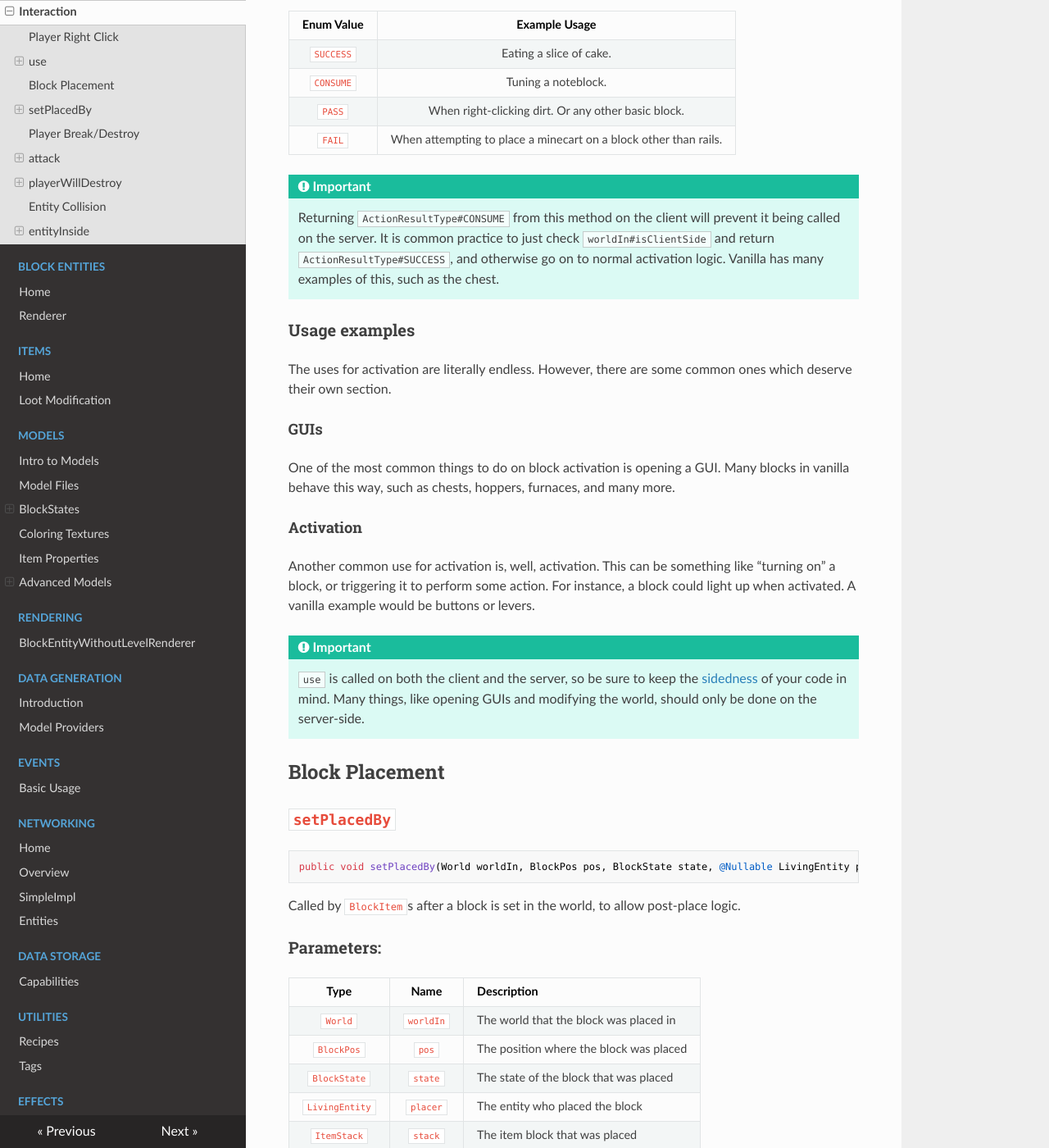
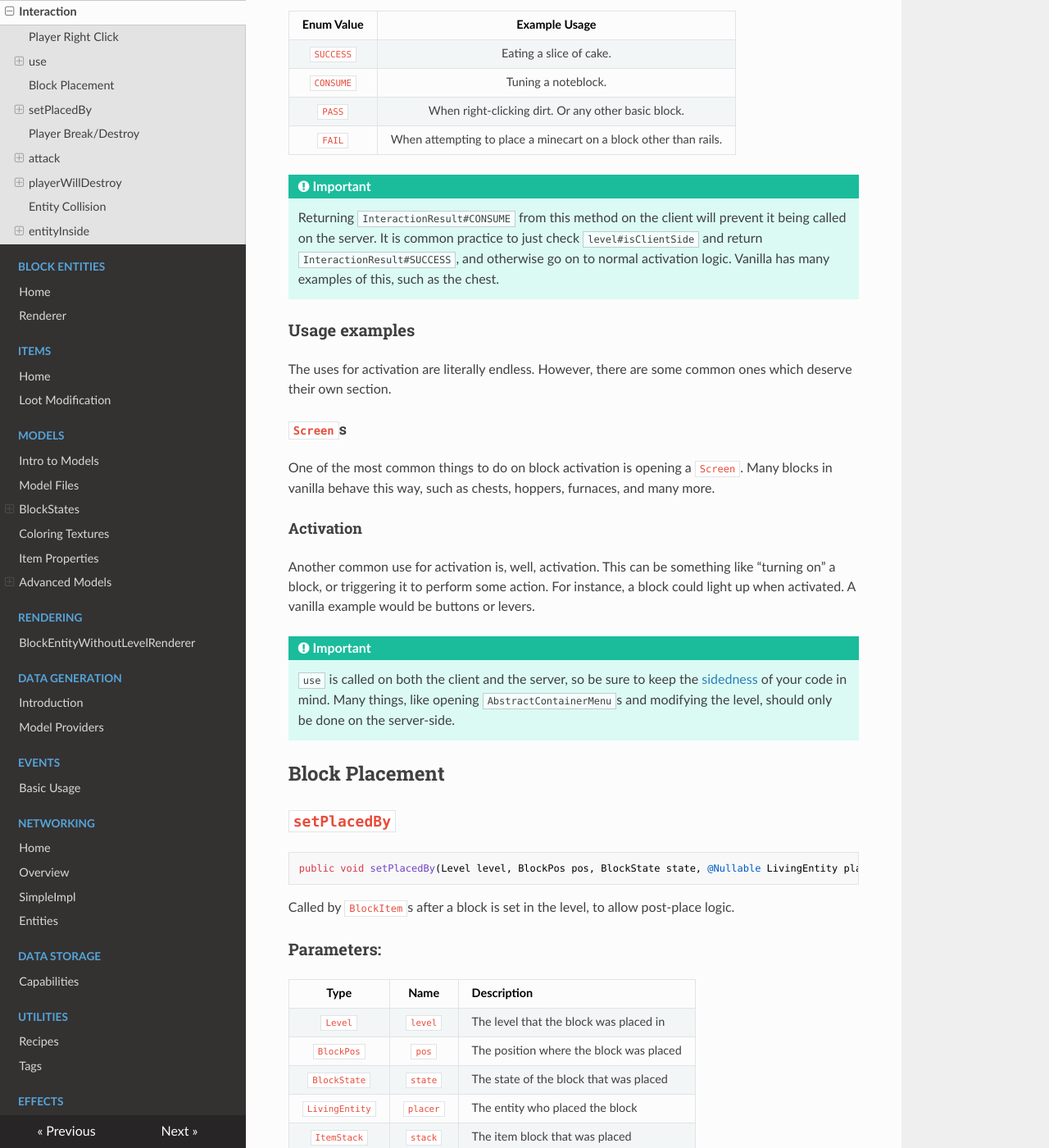
Before and after one commit to MinecraftForge/Documentation, an MkDocs documentation site: the page built from docs/blocks/interaction.md, in a window 1280 px wide and 1400 px high, scrolled down 1095 px. Shown: the whole window at 82% size. Built offline with MkDocs 1.6.1, drawn with Linux system fonts in a browser that asks for light colours; nearby versions of some CDN libraries; some of the changed text lies outside the part shown.

Commit message:
Update `blocks`
- There's another `InteractionResult` called `CONSUME_PARTIAL` that only seems to be used for `BlockItem`s whenever a use result returns `CONSUME`, so just leaving it out for now.

````diff
--- a/docs/blocks/interaction.md
+++ b/docs/blocks/interaction.md
@@ -13,7 +13,7 @@ Since left clicking, or "punching", a block does not generally result in any uni
 ----------------
 
 ```java
-public ActionResultType use(BlockState state, World worldIn, BlockPos pos, PlayerEntity player, Hand handIn, BlockRayTraceResult hit)
+public InteractionResult use(BlockState state, Level level, BlockPos pos, Player player, InteractionHand hand, BlockHitResult hit)
 ```
 
 This is the method that controls right click behavior.
@@ -22,15 +22,15 @@ This is the method that controls right click behavior.
 |         Type          |     Name     |                  Description                  |
 |:---------------------:|:------------:|:----------------------------------------------|
 |      `BlockState`     |   `state`    | The state of the block that was clicked       |
-|        `World`        |  `worldIn`   | The world that the block was clicked in       |
+|        `Level`        |  `level`   | The level that the block was clicked in       |
 |       `BlockPos`      |    `pos`     | The position of the block that was clicked    |
-|     `PlayerEntity`    |   `player`   | The player who did the clicking               |
-|         `Hand`        |   `handIn`   | The hand with which the player clicked        |
-| `BlockRayTraceResult` |    `hit`     | Where on the block's bounds it was hit        |
+|     `Player`    |   `player`   | The player who did the clicking               |
+|         `InteractionHand`        |   `hand`   | The hand with which the player clicked        |
+| `BlockHitResult` |    `hit`     | Where on the block's bounds it was hit        |
 
 #### Return Value
 
-`ActionResultType` is the result right clicking, see example usages below. `ActionResultType#SUCCESS` means the right click action was successful. `ActionResultType#CONSUME` means that the right click action was consumed. `ActionResultType#PASS` is the default behavior, for when the block has no right click behavior, and allows something else to handle the right click. `ActionResultType#FAIL` means that the action failed.
+`InteractionResult` is the result right clicking, see example usages below. `InteractionResult#SUCCESS` means the right click action was successful. `InteractionResult#CONSUME` means that the right click action was consumed. `InteractionResult#PASS` is the default behavior, for when the block has no right click behavior, and allows something else to handle the right click. `InteractionResult#FAIL` means that the action failed.
 
 | Enum Value |                           Example Usage                          |
 |:----------:|:----------------------------------------------------------------:|
@@ -40,22 +40,22 @@ This is the method that controls right click behavior.
 |   `FAIL`   | When attempting to place a minecart on a block other than rails. |
 
 !!! important
-    Returning `ActionResultType#CONSUME` from this method on the client will prevent it being called on the server. It is common practice to just check `worldIn#isClientSide` and return `ActionResultType#SUCCESS`, and otherwise go on to normal activation logic. Vanilla has many examples of this, such as the chest.
+    Returning `InteractionResult#CONSUME` from this method on the client will prevent it being called on the server. It is common practice to just check `level#isClientSide` and return `InteractionResult#SUCCESS`, and otherwise go on to normal activation logic. Vanilla has many examples of this, such as the chest.
 
 ### Usage examples
 
 The uses for activation are literally endless. However, there are some common ones which deserve their own section.
 
-#### GUIs
+#### `Screen`s
 
-One of the most common things to do on block activation is opening a GUI. Many blocks in vanilla behave this way, such as chests, hoppers, furnaces, and many more.
+One of the most common things to do on block activation is opening a `Screen`. Many blocks in vanilla behave this way, such as chests, hoppers, furnaces, and many more.
 
 #### Activation
 
 Another common use for activation is, well, activation. This can be something like "turning on" a block, or triggering it to perform some action. For instance, a block could light up when activated. A vanilla example would be buttons or levers.
 
 !!! important
-    `use` is called on both the client and the server, so be sure to keep the [sidedness][] of your code in mind. Many things, like opening GUIs and modifying the world, should only be done on the server-side.
+    `use` is called on both the client and the server, so be sure to keep the [sidedness][] of your code in mind. Many things, like opening `AbstractContainerMenu`s and modifying the level, should only be done on the server-side.
 
 Block Placement
 --------------------
@@ -64,16 +64,16 @@ Block Placement
 ----------------
 
 ```java
-public void setPlacedBy(World worldIn, BlockPos pos, BlockState state, @Nullable LivingEntity placer, ItemStack stack)
+public void setPlacedBy(Level level, BlockPos pos, BlockState state, @Nullable LivingEntity placer, ItemStack stack)
 ```
 
-Called by `BlockItem`s after a block is set in the world, to allow post-place logic.
+Called by `BlockItem`s after a block is set in the level, to allow post-place logic.
 
 
 ### Parameters:
 |      Type       |     Name     |                  Description                  |
 |:---------------:|:------------:|:----------------------------------------------|
-|     `World`     |  `worldIn`   | The world that the block was placed in        |
+|     `Level`     |  `level`   | The level that the block was placed in        |
 |    `BlockPos`   |    `pos`     | The position where the block was placed       |
 |   `BlockState`  |   `state`    | The state of the block that was placed        |
 |  `LivingEntity` |   `placer`   | The entity who placed the block               |
@@ -86,7 +86,7 @@ Player Break/Destroy
 ----------------
 
 ```java
-public void attack(BlockState state, World worldIn, BlockPos pos, PlayerEntity player)
+public void attack(BlockState state, Level level, BlockPos pos, Player player)
 ```
 
 Called on a block when it is clicked by a player.
@@ -100,9 +100,9 @@ Called on a block when it is clicked by a player.
 |      Type       |     Name     |                  Description                  |
 |:---------------:|:------------:|:----------------------------------------------|
 |   `BlockState`  |   `state`    | The state of the block that was clicked       |
-|     `World`     |  `worldIn`   | The world that the block was clicked in       |
+|     `Level`     |  `level`   | The level that the block was clicked in       |
 |    `BlockPos`   |    `pos`     | The position of the block that was clicked    |
-|  `PlayerEntity` |   `player`   | The player who did the clicking               |
+|  `Player` |   `player`   | The player who did the clicking               |
 
 ### Usage example
 This method is perfect for adding custom events when a player clicks on a block.
@@ -114,25 +114,25 @@ By default, this method does nothing.
 ----------------
 
 ```java
-public void playerWillDestroy(World worldIn, BlockPos pos, BlockState state, PlayerEntity player)
+public void playerWillDestroy(Level level, BlockPos pos, BlockState state, Player player)
 ```
 
-Called before the Block is set to air in the world. Called regardless of if the player's tool can actually collect this block.
+Called before the Block is set to air in the level. Called regardless of if the player's tool can actually collect this block.
 
 ### Parameters:
 |      Type       |    Name     |                 Description                  |
 |:---------------:|:-----------:|:---------------------------------------------|
-|     `World`     |  `worldIn`  | The world that the block was destroyed       |
+|     `Level`     |  `level`  | The level that the block was destroyed       |
 |   `BlockPos`    |    `pos`    | The position of the block that was destroyed |
 |   `BlockState`  |   `state`   | The state of the block that was destroyed    |
-|  `PlayerEntity` |   `player`  | The player who harvested the block           |
+|  `Player` |   `player`  | The player who harvested the block           |
 
 ### Usage example
 This method is perfect for adding custom events as a result of a player destroying a block
 
 This method has important behavior in the `Block` class so be sure to call the super method.
 ```java
-super.playerWillDestroy(worldIn, pos, state, player);
+super.playerWillDestroy(level, pos, state, player);
 ```
 
 The `TNTBlock` overrides this method to cause it's explosion when a player destroys it if its `unstable` property is `true`.
@@ -147,7 +147,7 @@ Entity Collision
 ----------------
 
 ```java
-public void entityInside(BlockState state, World worldIn, BlockPos pos, Entity entityIn)
+public void entityInside(BlockState state, Level level, BlockPos pos, Entity entity)
 ```
 
 This method is called whenever an entity collides with the block.
@@ -157,9 +157,9 @@ This method is called whenever an entity collides with the block.
 |      Type       |    Name     |                    Description                   |
 |:---------------:|:-----------:|:-------------------------------------------------|
 |   `BlockState`  |   `state`   | The state of the block that was collided with    |
-|     `World`     |  `worldIn`  | The world where the collided block is located    |
+|     `Level`     |  `level`  | The level where the collided block is located    |
 |   `BlockPos`    |    `pos`    | The position of the block that was collided with |
-|    `Entity`     |  `entityIn` | The entity who collided with the block           |
+|    `Entity`     |  `entity` | The entity who collided with the block           |
 
 ### Usage examples
 
````
Also changed, not shown: docs/blocks/blocks.md (+2 -2 lines), docs/blocks/states.md (+7 -7 lines).
